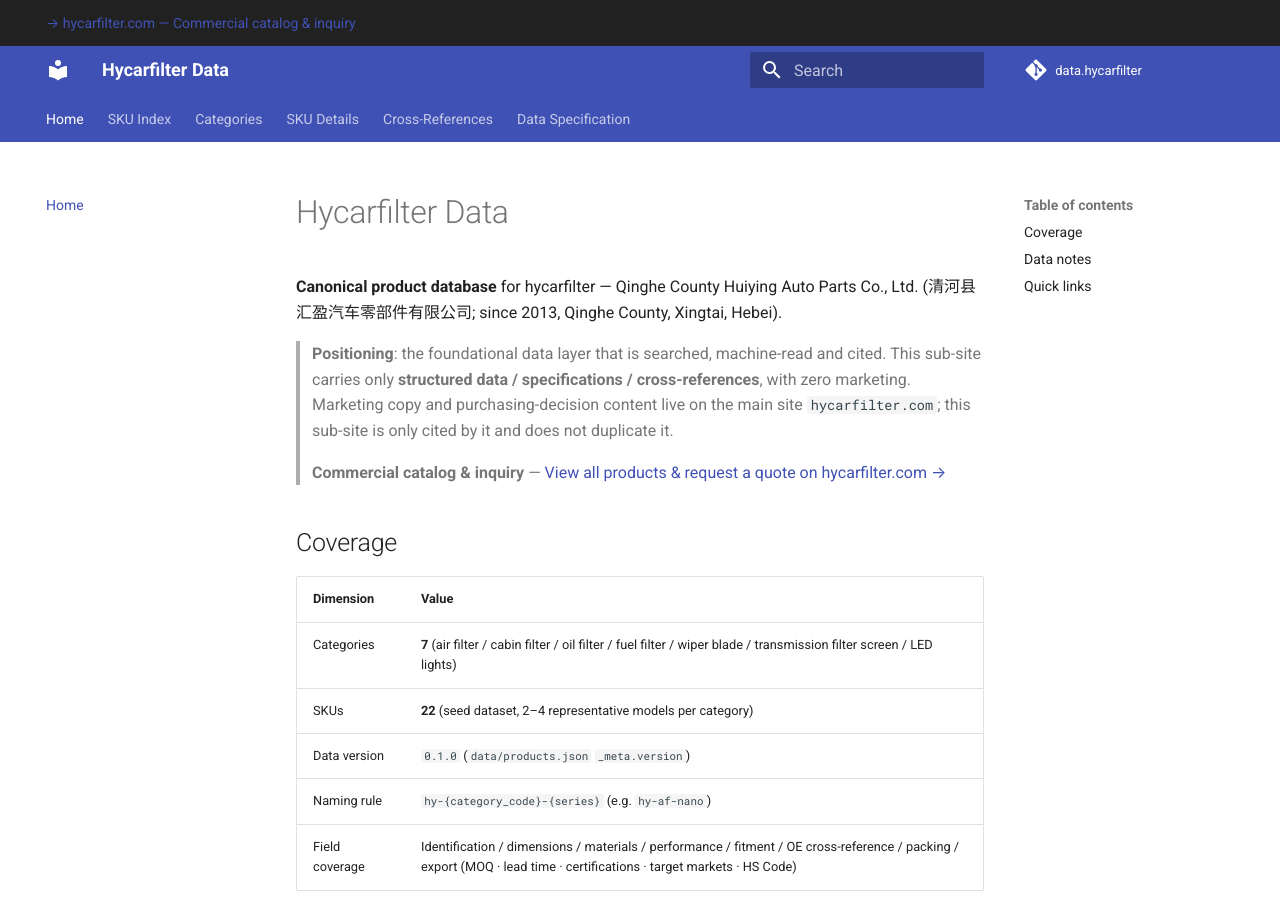
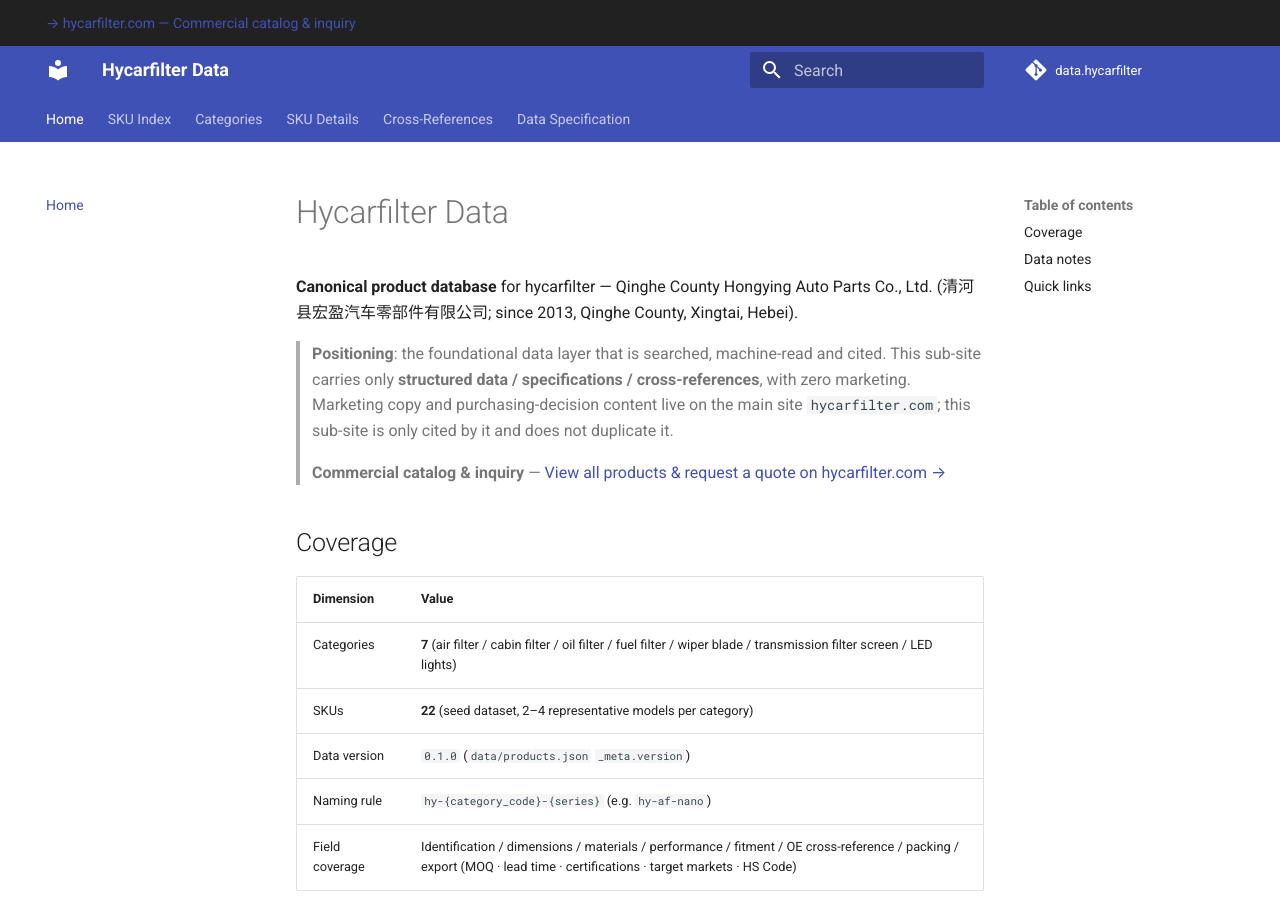
Before and after one commit to martinxionbiotech-max/data.hycarfilter, an MkDocs documentation site: the page built from docs/index.md, in a window 1280 px wide and 900 px high. Built offline with MkDocs 1.6.1 and Material for MkDocs 9.7.7, drawn with Linux system fonts in a browser that asks for light colours; comment, search, counter and statistics services are not loaded; some of the changed text lies outside the part shown.

Commit message:
eeat-entity-correction(P0): sync legal entity to Qinghe County Hongying (宏盈) · MAD6454E17

```diff
--- a/docs/index.md
+++ b/docs/index.md
@@ -1,6 +1,6 @@
 # Hycarfilter Data
 
-**Canonical product database** for hycarfilter — Qinghe County Huiying Auto Parts Co., Ltd. (清河县汇盈汽车零部件有限公司; since 2013, Qinghe County, Xingtai, Hebei).
+**Canonical product database** for hycarfilter — Qinghe County Hongying Auto Parts Co., Ltd. (清河县宏盈汽车零部件有限公司; since 2013, Qinghe County, Xingtai, Hebei).
 
 > **Positioning**: the foundational data layer that is searched, machine-read and cited. This sub-site carries only **structured data / specifications / cross-references**, with zero marketing. Marketing copy and purchasing-decision content live on the main site `hycarfilter.com`; this sub-site is only cited by it and does not duplicate it.
 
--- a/mkdocs.yml
+++ b/mkdocs.yml
@@ -5,7 +5,7 @@
 site_url: https://data.hycarfilter.com
 repo_url: https://github.com/martinxionbiotech-max/data.hycarfilter
 repo_name: data.hycarfilter
-copyright: 'Qinghe County Huiying Auto Parts Co., Ltd. (清河县汇盈汽车零部件有限公司) · Unified Social Credit Code 91130534MA0958NT84'
+copyright: 'Qinghe County Hongying Auto Parts Co., Ltd. (清河县宏盈汽车零部件有限公司) · Unified Social Credit Code 91130534MAD6454E17'
 
 theme:
   name: material
```
